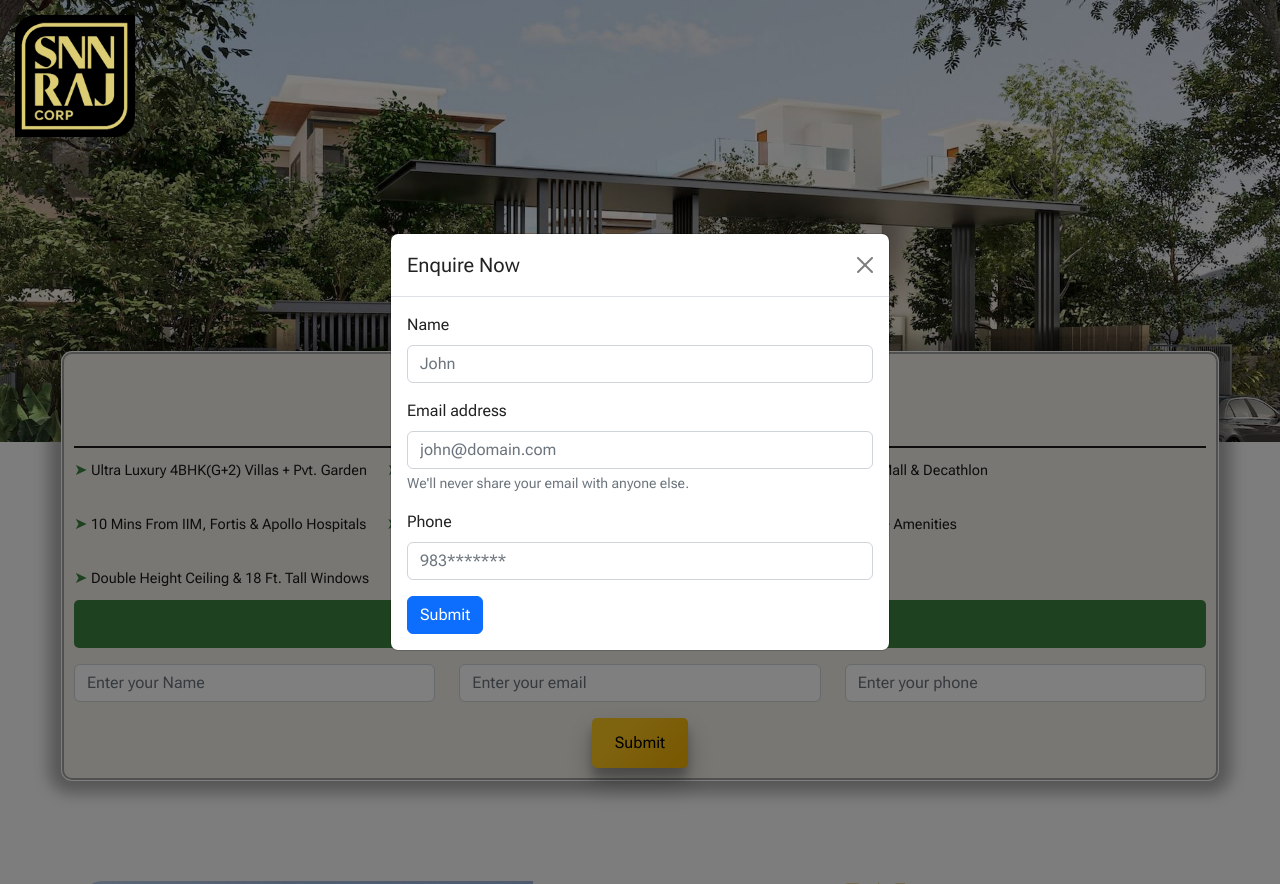
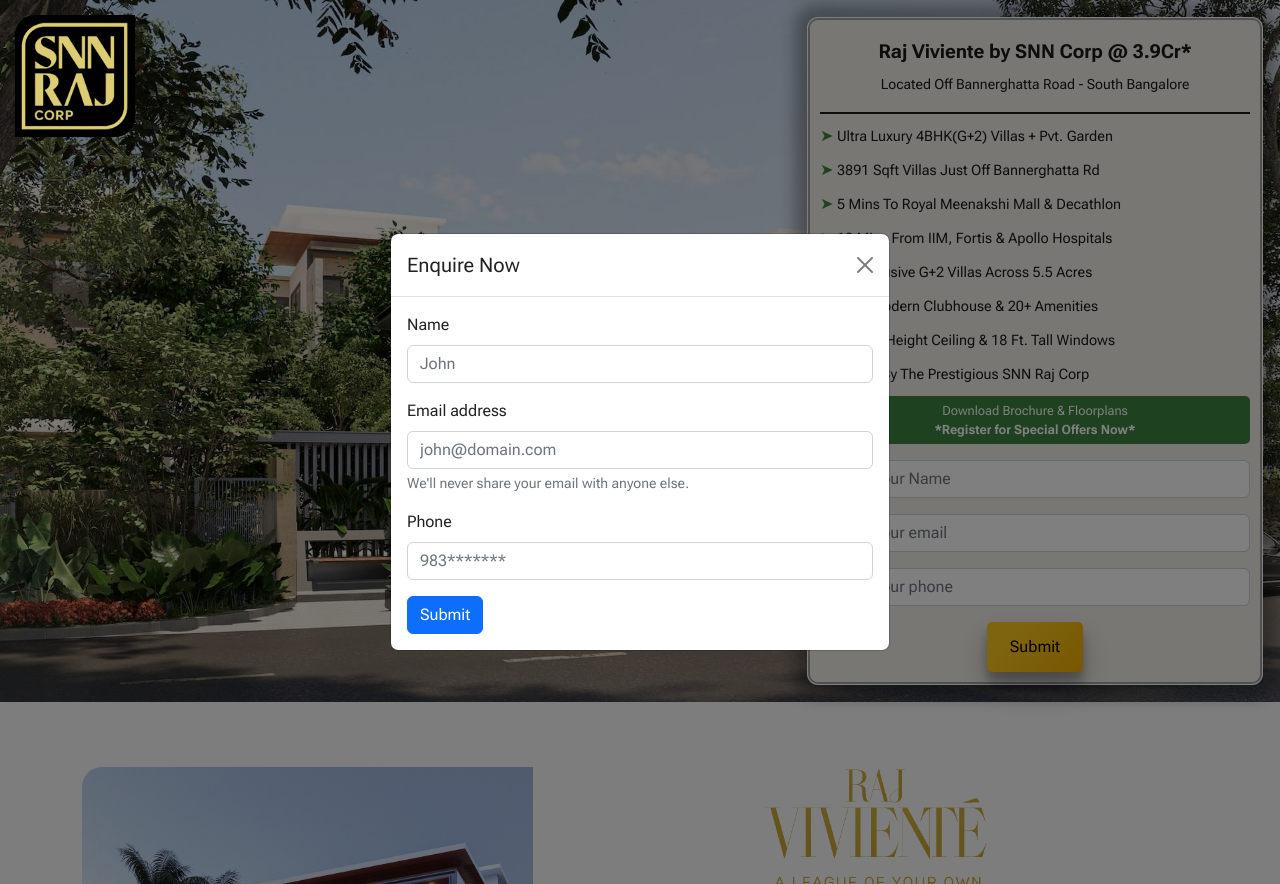
Before and after one commit to Subham043/raj-viviente-landing-page, a PHP site: page / in a window 1280 px wide. Run offline with PHP 8.4, Linux system fonts and the light colour scheme; some libraries are stand-ins or nearby versions.

Commit message:
fixed banner size

```diff
--- a/src/assets/rajhighgardens/css/styles.css
+++ b/src/assets/rajhighgardens/css/styles.css
@@ -93,17 +93,27 @@ section{
 }
 
 .banner-holder2{
+    /* width: 100%;
+    position: relative;
+    margin-bottom: calc(45vh + 0.5vw);
+    z-index: 999; */
     width: 100%;
+    height: auto;
     position: relative;
-    /* margin-bottom: calc(45vh + 0.5vw); */
     z-index: 999;
+    background-image: url('../images/snn-viviente-banners-6.jpg');
+    padding: 20px;
+    background-position: center;
+    background-size: cover;
 }
 
-.banner-holder img{
+.banner-holder2 img{
     width: 100%;
     /* height: 80vh; */
     height: 100%;
+    max-height: 75vh;
     object-fit: cover;
+    display: none;
 }
 
 .menu-holder{
@@ -513,8 +523,8 @@ footer .main-footer{
 }
 #tophighlights{
     /* margin-right: 20px; */
-    /* max-width: 450px; */
-    max-width: 90%;
+    max-width: 450px;
+    /* max-width: 90%; */
     width: 100%;
 }
 #topform {
@@ -523,14 +533,14 @@ footer .main-footer{
 
 .banner-form-container{
     display: flex;
-    justify-content: center;
-    align-items: center;
+    justify-content: end;
+    align-items: flex-start;
     flex-wrap: wrap;
     width: 100%;
     height: 100%;
-    position: relative;
-    top: -10vh;
-    left: 0;
+    /* position: absolute; */
+    top: 15px;
+    right: 15px;
     z-index: 999;
 }
 
@@ -538,9 +548,9 @@ footer .main-footer{
     font-size: 1.2rem;
 }
 
-.banner-holder2 .banner-form-container  ul{
+/* .banner-holder2 .banner-form-container  ul{
     display: flex;
-    /* justify-content: space-between; */
+    justify-content: space-between;
     align-items: center;
     flex-wrap: wrap;
     gap: 20px;
@@ -548,7 +558,7 @@ footer .main-footer{
 
 .banner-holder2 .banner-form-container li{
     width: auto;
-}
+} */
 
 .banner-holder2 .banner-form-container li,.banner-holder2 .banner-form-container  ul{
     list-style: none;
@@ -824,6 +834,7 @@ footer .main-footer{
         position: relative;
         top: -55px;
         justify-content: center;
+        right: 0;
     }
 
     .connectivity-holder .text-col{
@@ -854,8 +865,22 @@ footer .main-footer{
 
     #tophighlights {
         margin-right: 0;
+        max-width: 90%;
     }
     .banner-holder{
         height: auto;
     }
+
+    section {
+        margin-bottom: 25px;
+    }
+
+    .banner-holder2 img{
+        display: block;
+    }
+
+    .banner-holder2{
+        background-image: none;
+        padding: 0;
+    }
 }
--- a/src/index.php
+++ b/src/index.php
@@ -31,12 +31,77 @@
             </div>
         </nav>
     </header>
-    <section class="mb-sm-0">
-        <div class="banner-holder">
+    <section class="">
+        <div class="banner-holder2">
             <img src="assets/rajhighgardens/images/snn-viviente-banners-6.jpg" alt="">
+            <div class="banner-form-container">
+                <div id="tophighlights">
+
+                    <div id="topform" class="formbackground" style="background-color: #F7F2EC;background-image: unset;">
+
+                        <div
+                            style="margin-bottom:10px !important;    border-bottom: 2px solid #1C1919;padding-bottom:8px;padding-top:0px;">
+                            <h1 class="mb8 text-center" style="color:#1C1919;"><b>Raj Viviente by SNN Corp @ 3.9Cr*</b>
+                            </h1>
+                            <h1 class="mb16 text-center" style="    line-height:24px;color:#1C1919;"><b
+                                    style="font-size:14px;    font-weight: 400;">Located Off Bannerghatta Road - South
+                                    Bangalore</b></h1>
+                        </div>
+                        <ul>
+                            <li style="font-weight:700;"><span style="color: #3D833E;">➤</span> Ultra Luxury 4BHK(G+2)
+                                Villas + Pvt. Garden</li>
+                            <li style="font-weight:700;"><span style="color: #3D833E;">➤</span> 3891 Sqft Villas Just
+                                Off Bannerghatta Rd</li>
+                            <li style="font-weight:700;"><span style="color: #3D833E;">➤</span> 5 Mins To Royal
+                                Meenakshi Mall & Decathlon</li>
+                            <li style="font-weight:700;"><span style="color: #3D833E;">➤</span> 10 Mins From IIM, Fortis
+                                & Apollo Hospitals</li>
+                            <li style="font-weight:700;"><span style="color: #3D833E;">➤</span> 64 Exclusive G+2 Villas
+                                Across 5.5 Acres</li>
+
+                            <li style="font-weight:700;"><span style="color: #3D833E;">➤</span> Ultra Modern Clubhouse &
+                                20+ Amenities</li>
+
+                            <li style="font-weight:700;"><span style="color: #3D833E;">➤</span> Double Height Ceiling &
+                                18 Ft. Tall Windows</li>
+
+                            <li><span style="color: #3D833E;">➤</span>Project By The Prestigious SNN Raj Corp</li>
+                        </ul>
+
+
+
+                        <p
+                            style="padding: 5px;font-size:0.8rem;text-align:center;background-color:#3D833E;border-radius: 5px;color:#fff;">
+                            Download Brochure & Floorplans<br><span class='ctanow'><b style="color:#fff;">*Register for
+                                    Special Offers Now*</b></span></p>
+
+                        <form id="banner-form" class="row" method="post">
+                            <div class="col-lg-12 col-md-12 col-sm-12 mb-3">
+                                <input type="text" class="form-control" id="name2" name="name"
+                                    placeholder="Enter your Name">
+                            </div>
+                            <div class="col-lg-12 col-md-12 col-sm-12 mb-3">
+                                <input type="email" class="form-control" id="email2" name="email"
+                                    aria-describedby="emailHelp" placeholder="Enter your email">
+                            </div>
+                            <div class="col-lg-12 col-md-12 col-sm-12 mb-3">
+                                <input type="number" class="form-control" id="phone2" name="phone"
+                                    placeholder="Enter your phone">
+                            </div>
+                            <div class="text-center">
+                                <button type="submit" class="btn btn-primary formbuttonstyler"
+                                    id="submitBtn2">Submit</button>
+                            </div>
+                        </form>
+
+
+                    </div>
+
+                </div>
+            </div>
         </div>
     </section>
-    <section class="mb-sm-0">
+    <!-- <section class="mb-sm-0">
         <div class="banner-holder2">
             <div class="banner-form-container">
                 <div id="tophighlights">
@@ -104,7 +169,7 @@
                 </div>
             </div>
         </div>
-    </section>
+    </section> -->
     <section>
         <div class="container">
             <div class="about-holder" id="about-section">
```
